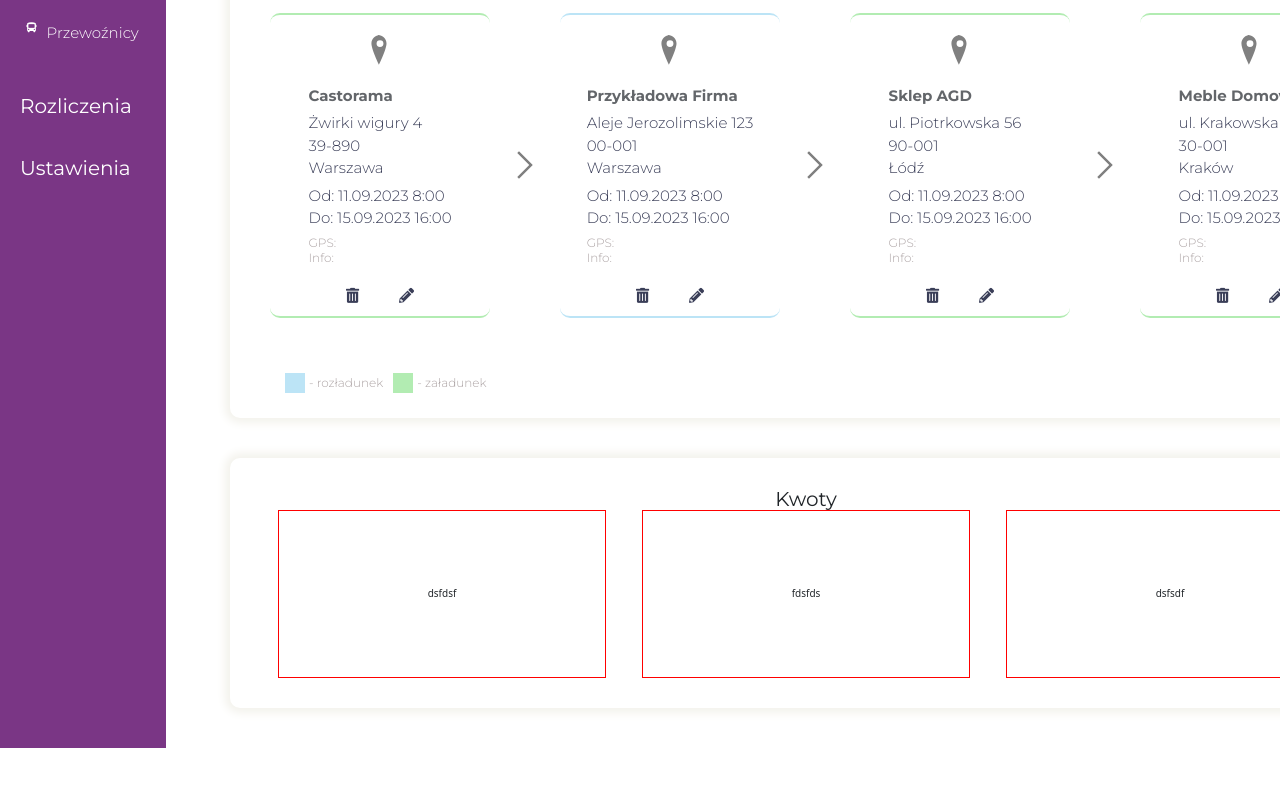
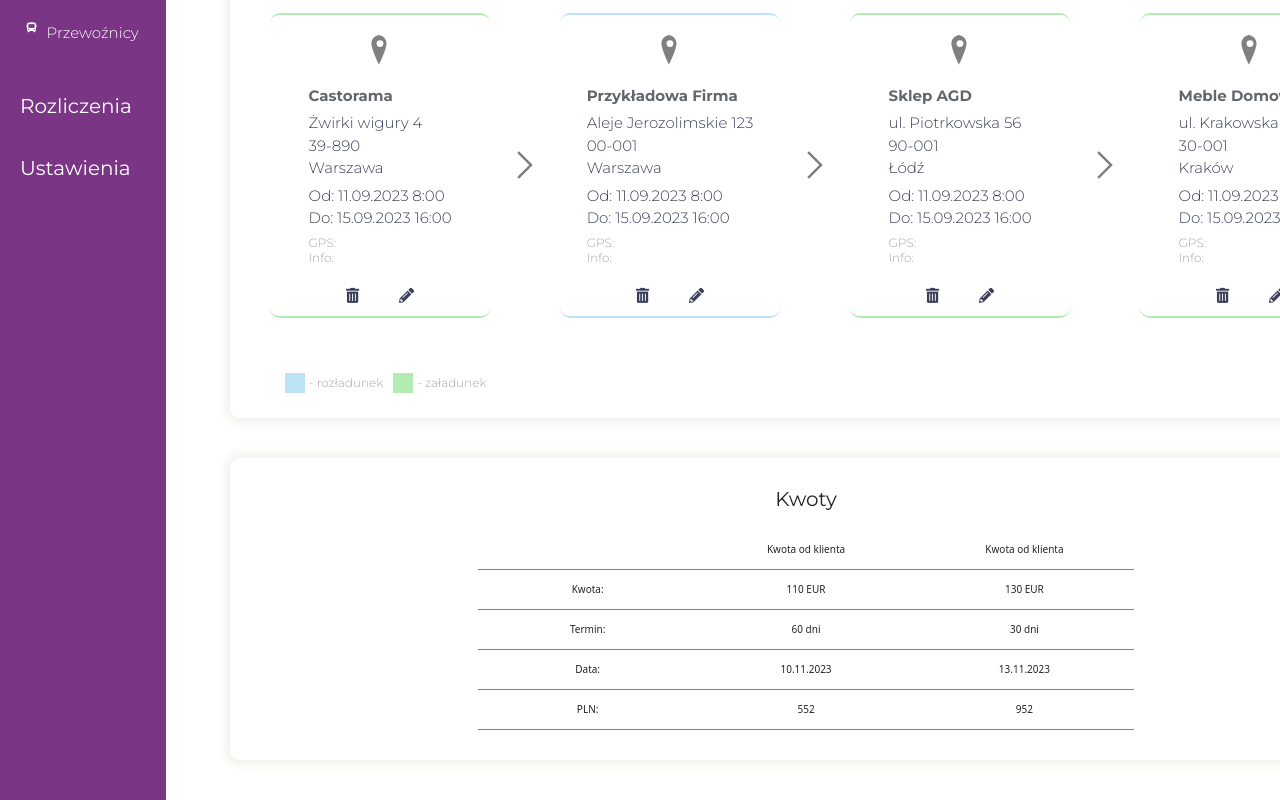
Before and after one commit to wiewiex/sped-app, a Next.js app: page /details in a window 1280 px wide. Shown: the part 609-1409 px from the top of the page. Before the commit the page ends 1357 px from the top, so only its background shows below. Built offline with nearby package versions, Linux system fonts and the light colour scheme.

Commit message:
amounts table

```diff
--- a/src/components/common/Amounts/AmountsRead.tsx
+++ b/src/components/common/Amounts/AmountsRead.tsx
@@ -15,12 +15,30 @@
         $mobileWrap
         mobileWidth="100%"
         flexDirection="row"
-        justifyContent="space-around"
         alignItems="stretch"
+        mobileMargin="2rem 0 0 0"
       >
-        <Column>dsfdsf</Column>
-        <Column>fdsfds</Column>
-        <Column>dsfsdf</Column>
+        <Column>
+          <Row> </Row>
+          <Row>Kwota:</Row>
+          <Row>Termin:</Row>
+          <Row>Data:</Row>
+          <Row>PLN:</Row>
+        </Column>
+        <Column>
+          <Row>Kwota od klienta</Row>
+          <Row>110 EUR</Row>
+          <Row>60 dni</Row>
+          <Row>10.11.2023</Row>
+          <Row>552</Row>
+        </Column>
+        <Column>
+          <Row>Kwota od klienta</Row>
+          <Row>130 EUR</Row>
+          <Row>30 dni</Row>
+          <Row>13.11.2023</Row>
+          <Row>952</Row>
+        </Column>
       </Container>
       <ElementPositionWrapper mobileRight="0" mobileBottom="0">
         <PenOnQuarter />
@@ -39,7 +57,15 @@
 );
 
 const Column = ({ children }: { children: ReactNode }) => (
-  <Container border="1px solid red" width="30%">
+  <Container width="20%" mobileJustifyContent="flex-start">
     {children}
   </Container>
 );
+
+const Row = ({ children }: { children: ReactNode }) => {
+  return (
+    <Container mobileHeight="4rem" mobileWidth="100%" borderBottom="1px solid gray">
+      {children}
+    </Container>
+  );
+};
```
